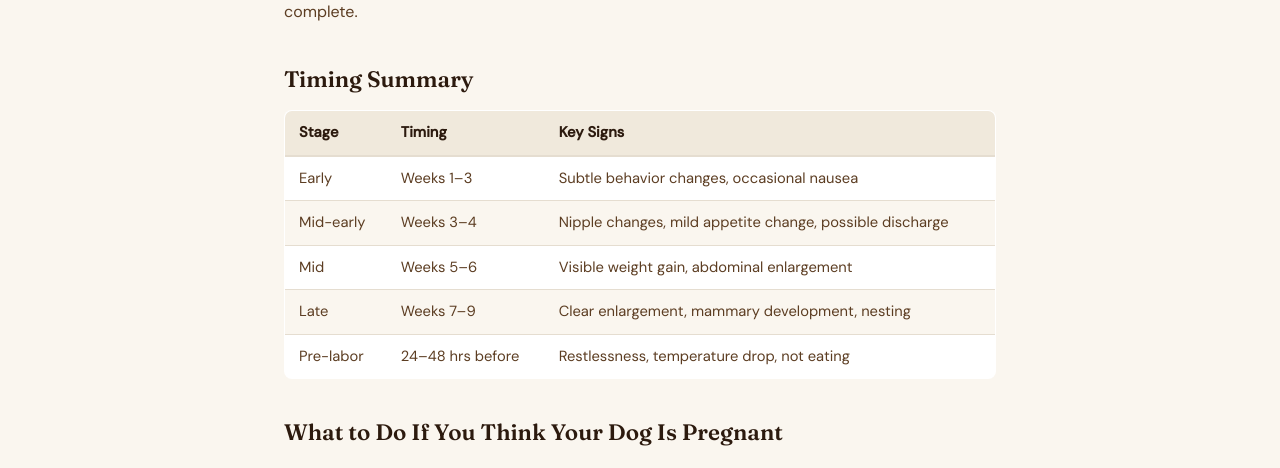
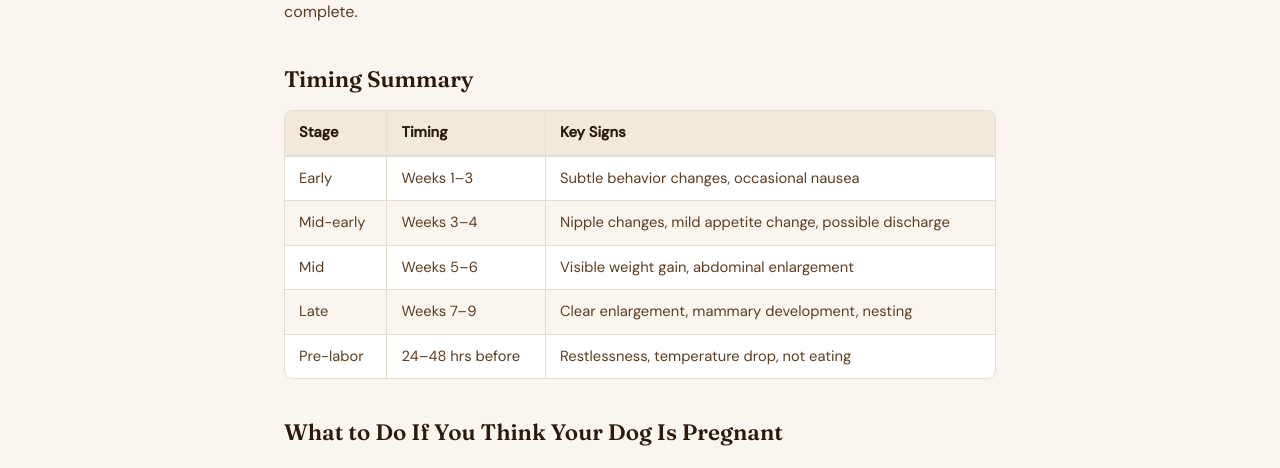
Before and after one commit to canghun13/petpawcalc, a Jekyll site: the page built from _posts/2026-05-26-how-to-tell-if-dog-is-pregnant.md, in a window 1280 px wide and 1400 px high, scrolled down 3376 px. Shown: the part 150-618 px from the top of the window. Built offline with Jekyll 4.4.1, drawn with Linux system fonts in a browser that asks for light colours.

Commit message:
Add files via upload

```diff
--- a/_layouts/post.html
+++ b/_layouts/post.html
@@ -37,9 +37,11 @@
     .post-body ul, .post-body ol { color: var(--brown-mid); padding-left: 22px; margin-bottom: 18px; }
     .post-body li { margin-bottom: 7px; line-height: 1.65; }
     .post-body a { color: var(--orange); text-decoration: underline; text-underline-offset: 2px; }
-    .post-body table { width: 100%; border-collapse: collapse; margin: 8px 0 28px; font-size: 0.92rem; background: var(--white); border: 1px solid var(--border); border-radius: var(--radius-sm); overflow: hidden; }
-    .post-body th { background: var(--cream-dark); color: var(--brown); font-weight: 600; text-align: left; padding: 10px 14px; border-bottom: 2px solid var(--border); }
-    .post-body td { color: var(--brown-mid); padding: 10px 14px; border-bottom: 1px solid var(--border); }
+    .post-body table { width: 100%; border-collapse: separate; border-spacing: 0; margin: 8px 0 28px; font-size: 0.92rem; background: var(--white); border: 1px solid var(--border); border-radius: var(--radius-sm); overflow: hidden; }
+    .post-body th { background: var(--cream-dark); color: var(--brown); font-weight: 600; text-align: left; padding: 10px 14px; border-bottom: 2px solid var(--border); border-right: 1px solid var(--border); }
+    .post-body th:last-child { border-right: none; }
+    .post-body td { color: var(--brown-mid); padding: 10px 14px; border-bottom: 1px solid var(--border); border-right: 1px solid var(--border); }
+    .post-body td:last-child { border-right: none; }
     .post-body tr:last-child td { border-bottom: none; }
     .post-body tr:nth-child(even) td { background: var(--cream); }
     .post-body table strong { color: var(--brown); }
```
